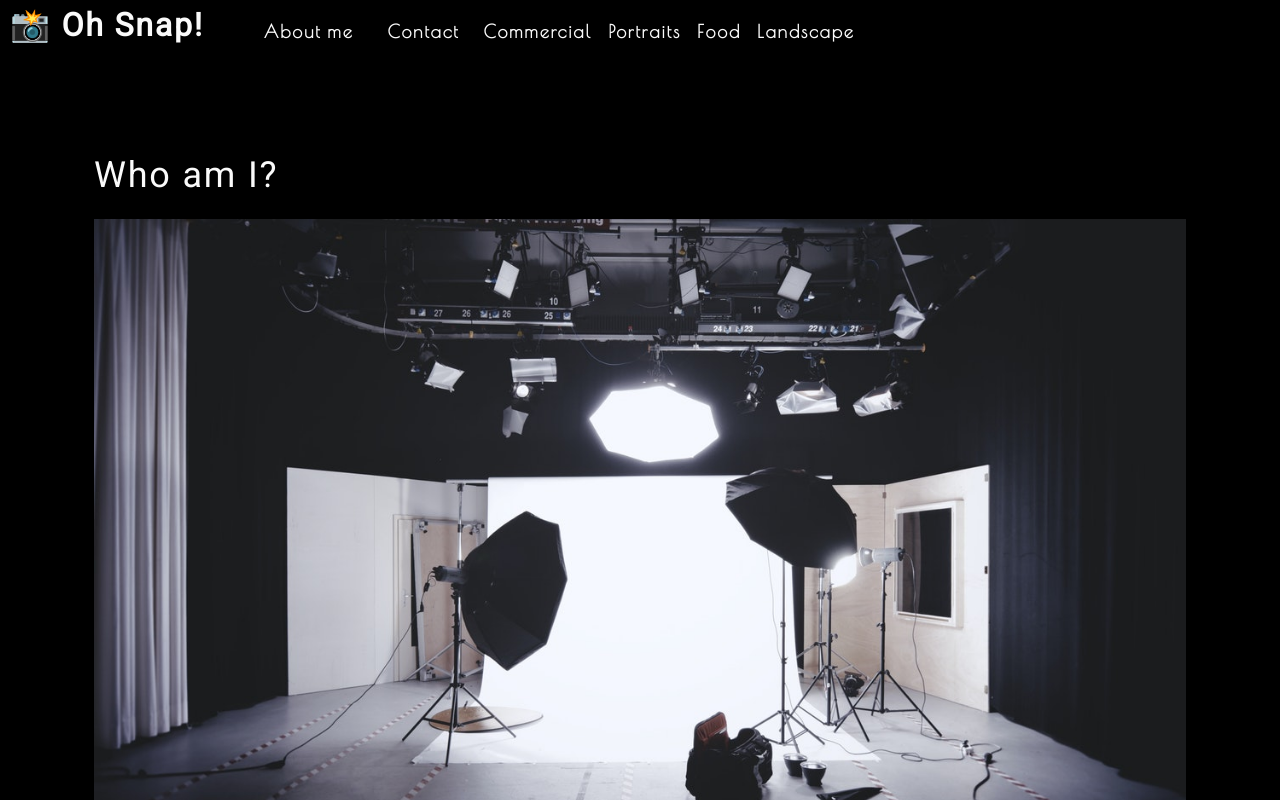
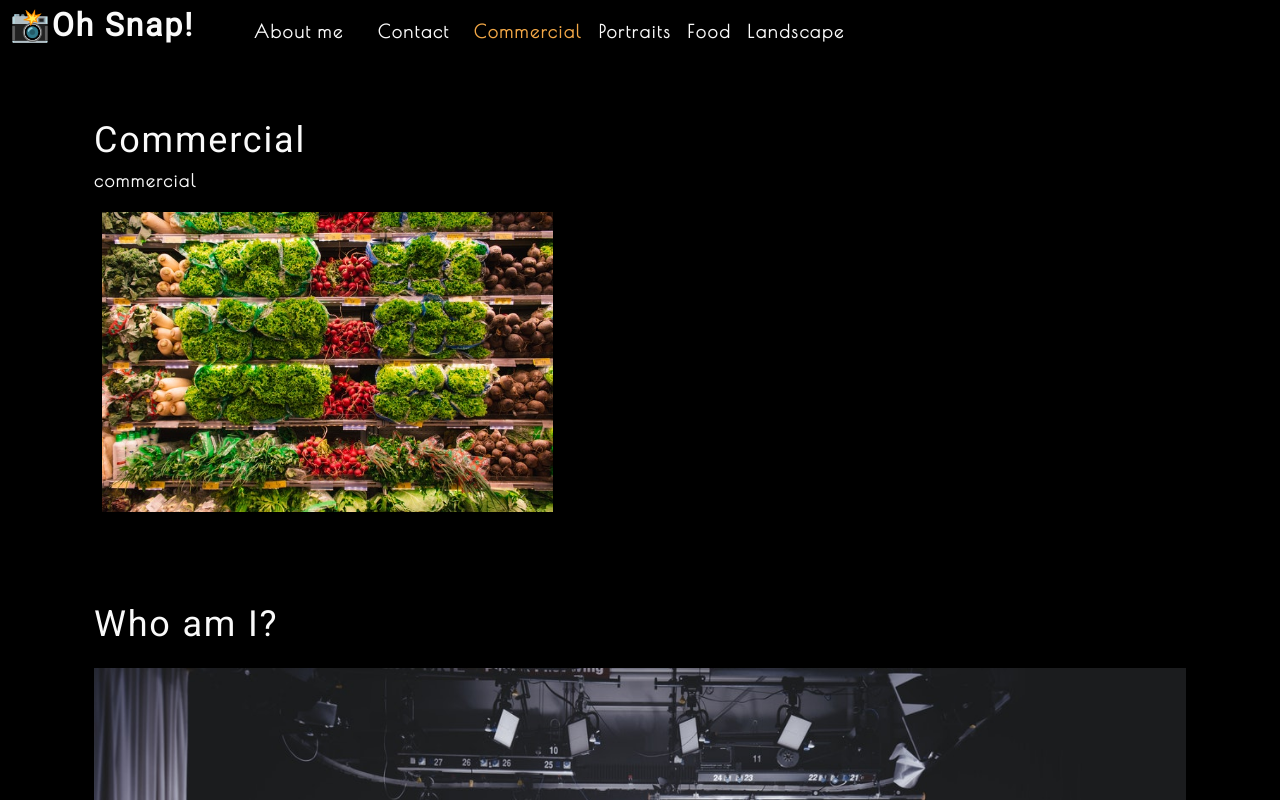
Before and after one commit to Hephaestus01/photo-port, a React (Create React App) app: page / in a window 1280 px wide. Shown: the top 800 px of the page. Built offline with nearby package versions, Linux system fonts and the light colour scheme.

Commit message:
useState and useEffect added

```diff
--- a/src/App.js
+++ b/src/App.js
@@ -1,14 +1,35 @@
-import React from 'react';
-import Nav from './components/Nav';
-import About from './components/About';
+import React, {useState} from "react";
+import Nav from "./components/Nav";
+import About from "./components/About";
+import Gallery from "./components/Gallery";
 
 function App() {
+  const [categories] = useState([
+    {
+      name: "commercial",
+      description:
+        "Photos of grocery stores, food trucks, and other commercial projects",
+    },
+    { name: "portraits", description: "Portraits of people in my life" },
+    { name: "food", description: "Delicious delicacies" },
+    {
+      name: "landscape",
+      description: "Fields, farmhouses, waterfalls, and the beauty of nature",
+    },
+  ]);
+
+  const [currentCategory, setCurrentCategory] = useState(categories[0]);
 
   return (
     <div>
-      <Nav />
+      <Nav
+        categories={categories}
+        setCurrentCategory={setCurrentCategory}
+        currentCategory={currentCategory}
+      ></Nav>
       <main>
-          <About />
+        <Gallery />
+        <About />
       </main>
     </div>
   );
--- /dev/null
+++ b/src/components/Gallery/index.js
@@ -0,0 +1,22 @@
+import React from "react";
+import { capitalizeFirstLetter } from '../../utils/helpers'
+import photo from "../../assets/small/commercial/0.jpg"
+
+function Gallery(props) {
+    const currentCategory = {
+        name: "commercial",
+        description:"Photos of grocery stores, food trucks, and other commercial projects",
+    }
+  return (
+    <section>
+      <h1>{capitalizeFirstLetter(currentCategory.name)}</h1>
+          <p>{currentCategory.name}</p>
+          <div className="flex-row">
+              <img src={photo}
+                  alt='Commercial Example'
+              className="img-thumbnail mx-1"/>
+          </div>
+    </section>
+  );
+}
+export default Gallery;
--- a/src/components/Nav/index.js
+++ b/src/components/Nav/index.js
@@ -1,46 +1,47 @@
-import React from "react";
+import React, {useEffect} from "react";
 import { capitalizeFirstLetter } from "../../utils/helpers";
 
-function Nav() {
-  const  categories = [
-    { name: 'commercial', description: 'Photos of grocery stores, food trucks, and other commercial projects' },
-    { name: 'portraits', description: 'Portraits of people in my life' },
-    { name: 'food', description: 'Delicious delicacies' },
-    { name: 'landscape', description: 'Fields, farmhouses, waterfalls, and the beauty of nature' }
-  ];
+function Nav(props) {
+  const { categories = [], setCurrentCategory, currentCategory } = props;
 
-  const handleClick = () => {
-    console.log("click handled")
-  }
+  useEffect(() => {
+    document.title = capitalizeFirstLetter(currentCategory.name);
+  }, [currentCategory])
 
   return (
-    <header data-testid="header" className="flex-row px-1">
+    <header className="flex-row px-1">
       <h2>
-        <a data-testid='link' href="/">
-          <span role="img" aria-label="camera"> 📸</span> Oh Snap!
+        <a data-testid="link" href="/">
+          <span role="img" aria-label="camera">
+            📸
+          </span>
+          Oh Snap!
         </a>
       </h2>
       <nav>
         <ul className="flex-row">
           <li className="mx-2">
-            <a data-testid='about' href="#about" onClick={() => handleClick()}>
-              About me
-            </a>
+            <a data-testid='about' href="#about">About me</a>
           </li>
-          <li className={"mx-2"}>
-            <span onClick={() => handleClick()}>
-              Contact
-            </span>
+          <li className="mx-2">
+            <span>Contact</span>
           </li>
-          {
-            categories.map((category) => (
-              <li className="mx-1" key={category.name} >
-                <span onClick={() => { handleClick(); }}>
-                 {capitalizeFirstLetter(category.name)}
-                </span>
-              </li>
-            ))
-          }
+          {categories.map((category) => (
+            <li
+              className={`mx-1 ${
+                currentCategory.name === category.name && "navActive"
+              }`}
+              key={category.name}
+            >
+              <span
+                onClick={() => {
+                  setCurrentCategory(category);
+                }}
+              >
+                {capitalizeFirstLetter(category.name)}
+              </span>
+            </li>
+          ))}
         </ul>
       </nav>
     </header>
```
